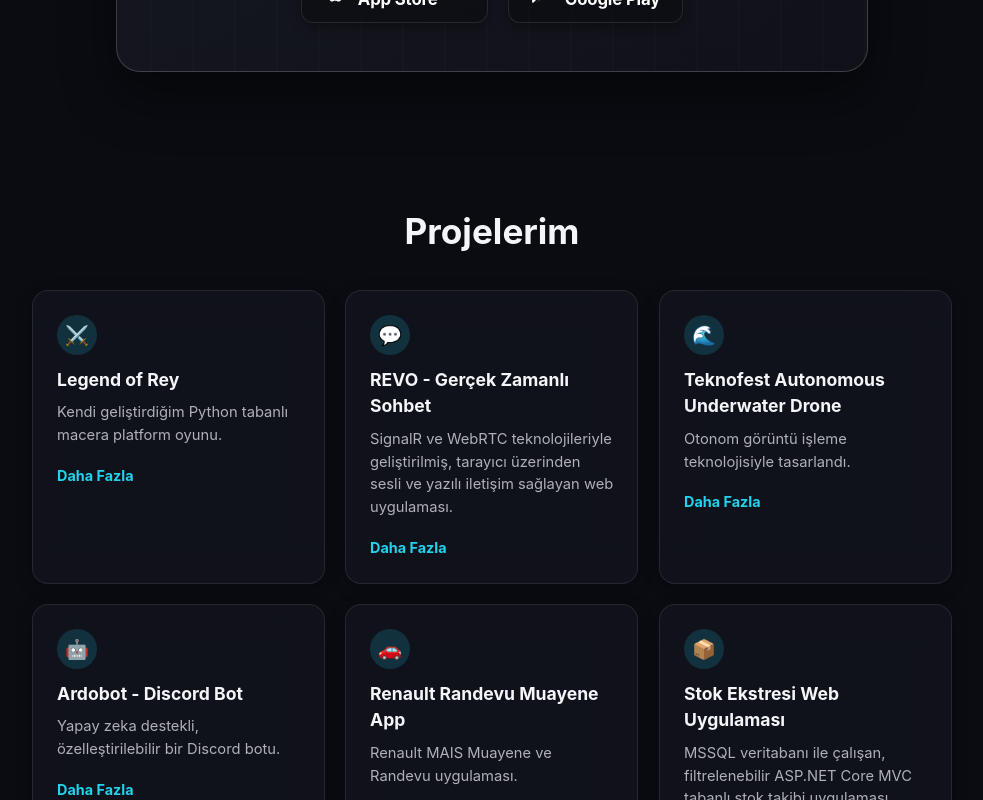
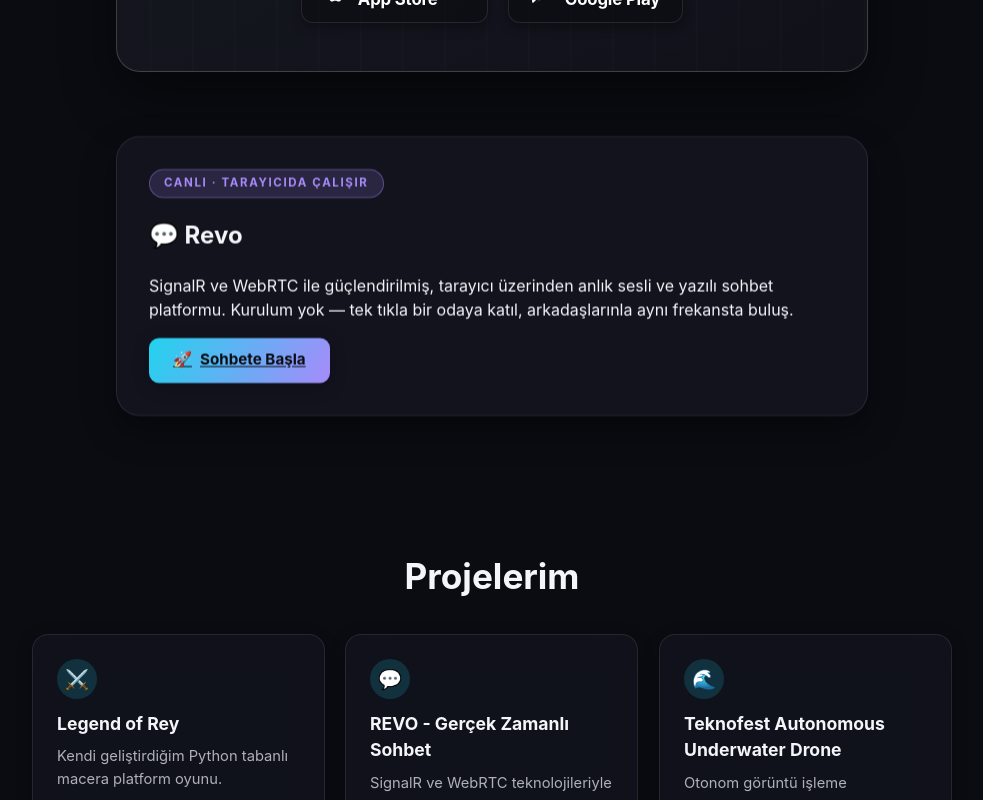
Before and after one commit to Ardeko/ardaguner.com, a React (Vite) app in the folder ardo/: page / in a window 1280 px wide. Shown: the part 3060-3860 px from the top of the page, without its empty margins (148-1131 px from the left). Built offline with nearby package versions, Linux system fonts and the light colour scheme.

Commit message:
ardomodel 6.3

```diff
--- a/ardo/src/App.jsx
+++ b/ardo/src/App.jsx
@@ -324,6 +324,29 @@ function App() {
                 </Tilt>
               </Reveal>
 
+              <Reveal as="section" className="switch-master-wrapper">
+                <Tilt as="div" className="ardeko-card" strength={5}>
+                  <span className="ardeko-badge">
+                    {language === "tr" ? "CANLI · TARAYICIDA ÇALIŞIR" : "LIVE · RUNS IN BROWSER"}
+                  </span>
+                  <h2>💬 Revo</h2>
+                  <p>
+                    {language === "tr"
+                      ? "SignalR ve WebRTC ile güçlendirilmiş, tarayıcı üzerinden anlık sesli ve yazılı sohbet platformu. Kurulum yok — tek tıkla bir odaya katıl, arkadaşlarınla aynı frekansta buluş."
+                      : "A browser-based instant voice & text chat platform powered by SignalR and WebRTC. No install — join a room in one click and connect with friends instantly."}
+                  </p>
+                  <a
+                    href="https://ardekostudios.xyz"
+                    target="_blank"
+                    rel="noopener noreferrer"
+                    className="revo-button"
+                  >
+                    <span>🚀</span>
+                    {language === "tr" ? "Sohbete Başla" : "Start Chatting"}
+                  </a>
+                </Tilt>
+              </Reveal>
+
               <Reveal as="section" id="projects" className="projects-container">
                 <h2>{strings.projects.title}</h2>
                 <ul>
```
